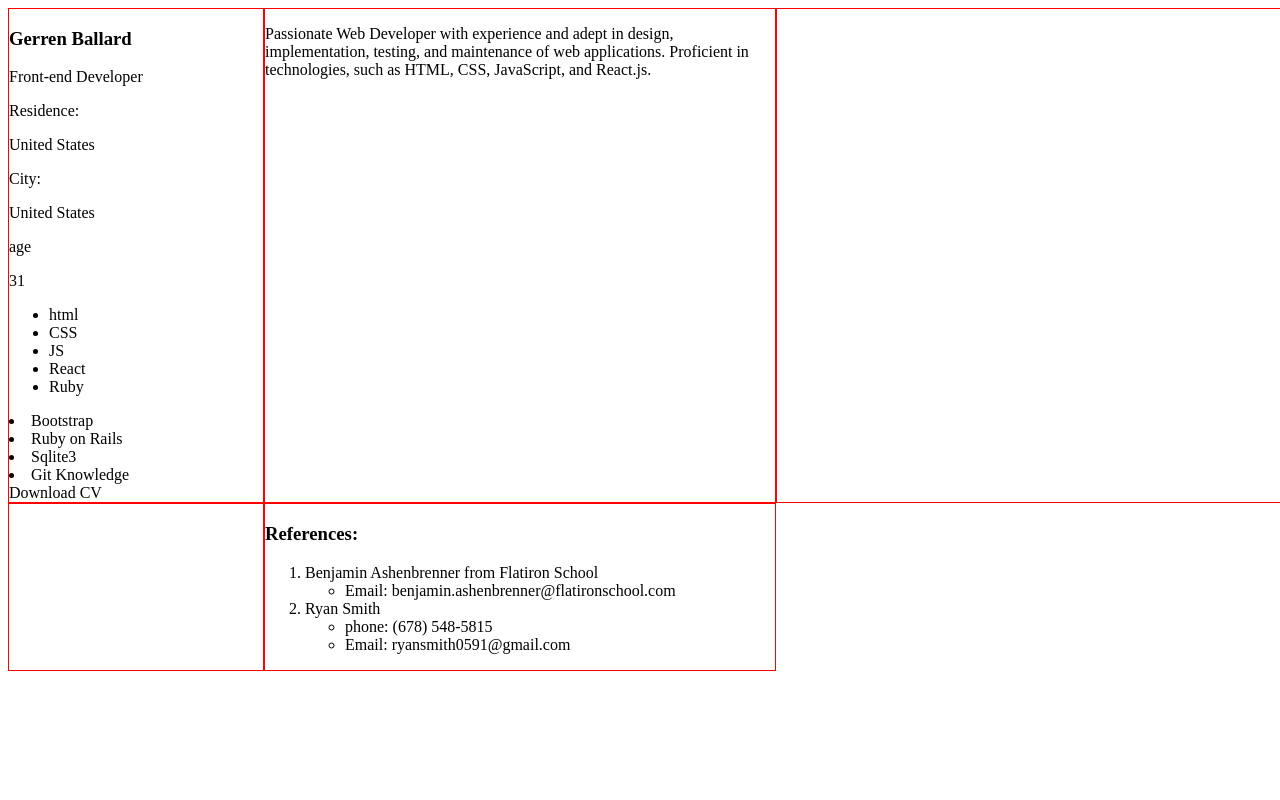
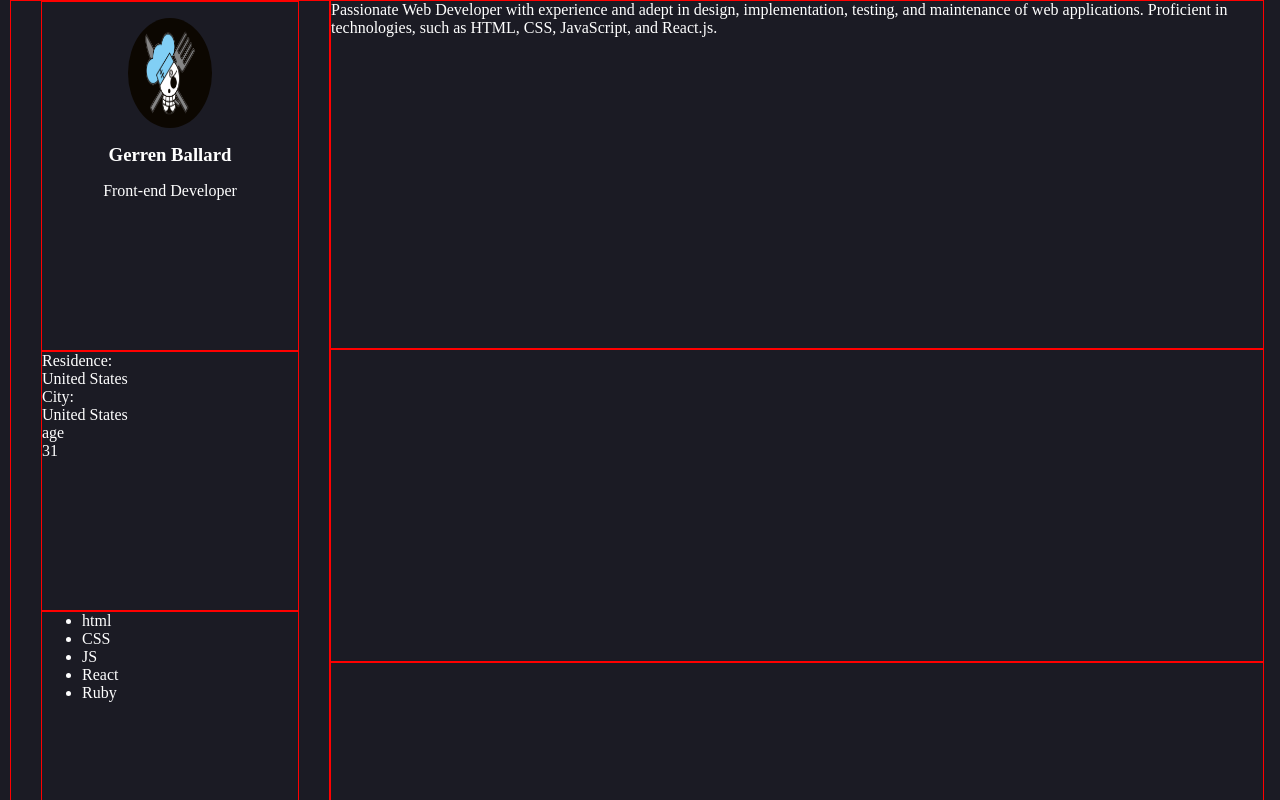
Before and after one commit to Gerrenkeith/website-resume, a plain HTML site: page index.html in a window 1280 px wide. Shown: the top 800 px of the page. Drawn offline with Linux system fonts and the light colour scheme.

Commit message:
Sidebar Title styling
added a progile picture and adjust the positioning of the profile picture, name,
and job title.

```diff
--- a/index.html
+++ b/index.html
@@ -9,7 +9,8 @@
 </head>
 <body>
     <section id="sidebar">
-        <div>
+        <div id="title">
+            <img src="vinsmoke_sanji_jolly_roger_by_jormxdos_dfgi7di-fullview.jpg" alt="vinsmoke sanji">
             <h3>Gerren Ballard</h3>
             <p>Front-end Developer</p>
         </div>
--- a/style.css
+++ b/style.css
@@ -1,16 +1,67 @@
 html {
     height: 100%;
     width: 100%;
+    background-color: rgb(27,27,36);
   }
-  section {
-    border: 1px solid red
+
+  * {
+    margin: 0;
+  }
+
+section {
+    border: 1px solid red;
+    color: white;
     }
 
-  body {
+body {
     display: grid;
-    grid-template-columns: 20vw 40vw 40vw;
-
+    grid-template-columns: 25vw 36.5vw 36.5vw;
+    grid-template-areas: "sidebar about about"
+                         "sidebar projects projects"
+                         "sidebar education education"
+                         "sidebar references references";
+    height: 175vh;
+    padding-bottom: 20px;
+    padding-left: 10px;
     }
 
-  #sidebar {
+#sidebar {
+    grid-area: sidebar;
+    display: grid;
+    justify-content: center;
     }
+
+#sidebar > * {
+    border: 1px solid red;
+}
+
+#title {
+    display: flex;
+    flex-direction: column;
+    align-items: center;
+    width: 20vw;
+    gap: 2vh;
+    padding-top: 2vh;
+}
+
+#title > img {
+    height: 13.72vh;
+    width: 6.51vw;
+    border-radius: 50%;
+}
+
+#about {
+    grid-area: about;
+}
+
+#projects {
+    grid-area: projects;
+}
+
+#education {
+    grid-area: education;
+}
+
+#references {
+    grid-area: references;
+}
```
Also changed, not shown: vinsmoke_sanji_jolly_roger_by_jormxdos_dfgi7di-fullview.jpg (added).
